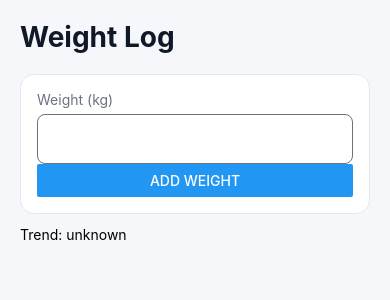
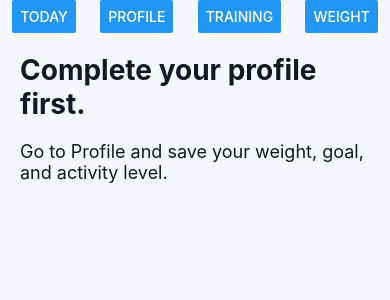
Before and after one commit to beringt/Peak-app, a React Native app: screen / in a window 390 px wide. Shown: the top 300 px of the page. Built offline with nearby package versions, Linux system fonts and the light colour scheme.

Commit message:
MVP 07: Show daily recommendations from saved app data

```diff
--- a/App.tsx
+++ b/App.tsx
@@ -1,12 +1,49 @@
-import { SafeAreaView, StatusBar, StyleSheet } from "react-native";
+import { useState } from "react";
+import { Button, SafeAreaView, StatusBar, StyleSheet, View } from "react-native";
 
+import { ProfileScreen } from "./src/features/profile/ProfileScreen";
+import { DailyRecommendationScreen } from "./src/features/recommendation/DailyRecommendationScreen";
+import { TrainingPlanScreen } from "./src/features/training/TrainingPlanScreen";
 import { WeightLogScreen } from "./src/features/weight/WeightLogScreen";
+import type { TrainingDay, UserProfile, WeightEntry } from "./src/types";
 
 export default function App() {
+  const [activeScreen, setActiveScreen] = useState<"today" | "profile" | "training" | "weight">("today");
+  const [profile, setProfile] = useState<UserProfile | null>(null);
+  const [trainingPlan, setTrainingPlan] = useState<TrainingDay[]>([]);
+  const [weightEntries, setWeightEntries] = useState<WeightEntry[]>([]);
+
   return (
     <SafeAreaView style={styles.container}>
       <StatusBar barStyle="dark-content" />
-      <WeightLogScreen />
+      <View style={styles.buttons}>
+        {(["today", "profile", "training", "weight"] as const).map((screen) => (
+          <Button
+            key={screen}
+            title={screen.charAt(0).toUpperCase() + screen.slice(1)}
+            onPress={() => setActiveScreen(screen)}
+          />
+        ))}
+      </View>
+      {activeScreen === "today" ? (
+        <DailyRecommendationScreen
+          profile={profile}
+          trainingPlan={trainingPlan}
+          weightEntries={weightEntries}
+        />
+      ) : null}
+      {activeScreen === "profile" ? (
+        <ProfileScreen savedProfile={profile} onSave={setProfile} />
+      ) : null}
+      {activeScreen === "training" ? (
+        <TrainingPlanScreen savedPlan={trainingPlan} onSave={setTrainingPlan} />
+      ) : null}
+      {activeScreen === "weight" ? (
+        <WeightLogScreen
+          weightEntries={weightEntries}
+          onAdd={(entry) => setWeightEntries((entries) => [...entries, entry])}
+        />
+      ) : null}
     </SafeAreaView>
   );
 }
@@ -16,4 +53,8 @@ const styles = StyleSheet.create({
     flex: 1,
     backgroundColor: "#F5F7FB",
   },
+  buttons: {
+    flexDirection: "row",
+    justifyContent: "space-around",
+  },
 });
--- a/src/features/profile/ProfileScreen.tsx
+++ b/src/features/profile/ProfileScreen.tsx
@@ -15,12 +15,16 @@ const activityLabels: Record<UserProfile["activityLevel"], string> = {
   high: "High Activity",
 };
 
-export function ProfileScreen() {
-  const [weight, setWeight] = useState("80");
-  const [goal, setGoal] = useState<UserProfile["goal"]>("maintain");
+type ProfileScreenProps = {
+  savedProfile: UserProfile | null;
+  onSave: (profile: UserProfile) => void;
+};
+
+export function ProfileScreen({ savedProfile, onSave }: ProfileScreenProps) {
+  const [weight, setWeight] = useState(String(savedProfile?.weight ?? 80));
+  const [goal, setGoal] = useState<UserProfile["goal"]>(savedProfile?.goal ?? "maintain");
   const [activityLevel, setActivityLevel] =
-    useState<UserProfile["activityLevel"]>("medium");
-  const [savedProfile, setSavedProfile] = useState<UserProfile | null>(null);
+    useState<UserProfile["activityLevel"]>(savedProfile?.activityLevel ?? "medium");
   const [errorMessage, setErrorMessage] = useState("");
   const [confirmationMessage, setConfirmationMessage] = useState("");
 
@@ -34,7 +38,7 @@ export function ProfileScreen() {
     }
 
     const profile: UserProfile = { weight: parsedWeight, goal, activityLevel };
-    setSavedProfile(profile);
+    onSave(profile);
     setErrorMessage("");
     setConfirmationMessage("Profile saved.");
   }
--- /dev/null
+++ b/src/features/recommendation/DailyRecommendationScreen.tsx
@@ -0,0 +1,66 @@
+import { ScrollView, StyleSheet, Text } from "react-native";
+
+import type { TrainingDay, UserProfile, WeightEntry } from "../../types";
+import { getTodayTrainingType } from "../training/getTodayTrainingType";
+import { calculateWeightTrend } from "../weight/calculateWeightTrend";
+import { calculateDailyRecommendation } from "./calculateDailyRecommendation";
+
+type DailyRecommendationScreenProps = {
+  profile: UserProfile | null;
+  trainingPlan: TrainingDay[];
+  weightEntries: WeightEntry[];
+};
+
+export function DailyRecommendationScreen(data: DailyRecommendationScreenProps) {
+  const trainingType = getTodayTrainingType(data.trainingPlan);
+  const weightTrend = calculateWeightTrend(data.weightEntries);
+  const recommendation = calculateDailyRecommendation({
+    profile: data.profile,
+    trainingType,
+    weightTrend,
+  });
+
+  if (recommendation === null) {
+    return (
+      <ScrollView contentContainerStyle={styles.container}>
+        <Text style={styles.title}>Complete your profile first.</Text>
+        <Text style={styles.text}>Go to Profile and save your weight, goal, and activity level.</Text>
+      </ScrollView>
+    );
+  }
+
+  return (
+    <ScrollView contentContainerStyle={styles.container}>
+      <Text style={styles.title}>Today</Text>
+      <Text style={styles.text}>Calories: {recommendation.calories} kcal</Text>
+      <Text style={styles.text}>Protein: {recommendation.macros.proteinGrams} g</Text>
+      <Text style={styles.text}>Carbs: {recommendation.macros.carbsGrams} g</Text>
+      <Text style={styles.text}>Fat: {recommendation.macros.fatGrams} g</Text>
+      <Text style={styles.text}>Training: {recommendation.trainingType}</Text>
+      <Text style={styles.text}>{recommendation.trainingRecommendation}</Text>
+      <Text style={styles.trend}>Weight trend: {weightTrend.direction}</Text>
+    </ScrollView>
+  );
+}
+
+const styles = StyleSheet.create({
+  container: {
+    flexGrow: 1,
+    padding: 20,
+  },
+  title: {
+    fontSize: 28,
+    fontWeight: "700",
+    color: "#111827",
+    marginBottom: 20,
+  },
+  text: {
+    fontSize: 18,
+    color: "#111827",
+    marginBottom: 12,
+  },
+  trend: {
+    fontSize: 14,
+    color: "#6B7280",
+  },
+});
--- a/src/features/training/TrainingPlanScreen.tsx
+++ b/src/features/training/TrainingPlanScreen.tsx
@@ -10,9 +10,17 @@ const trainingLabels: Record<TrainingDay["type"], string> = {
   rest: "Rest",
 };
 
-export function TrainingPlanScreen() {
+type TrainingPlanScreenProps = {
+  savedPlan: TrainingDay[];
+  onSave: (plan: TrainingDay[]) => void;
+};
+
+export function TrainingPlanScreen({ savedPlan, onSave }: TrainingPlanScreenProps) {
   const [trainingPlan, setTrainingPlan] = useState<TrainingDay[]>(() =>
-    getNextSevenDateKeys().map((date) => ({ date, type: "rest" }))
+    getNextSevenDateKeys().map((date) => ({
+      date,
+      type: savedPlan.find((day) => day.date === date)?.type ?? "rest",
+    }))
   );
   const [confirmationMessage, setConfirmationMessage] = useState("");
 
@@ -43,7 +51,10 @@ export function TrainingPlanScreen() {
       ))}
       <Button
         title="Save Training Plan"
-        onPress={() => setConfirmationMessage("Training plan saved.")}
+        onPress={() => {
+          onSave(trainingPlan);
+          setConfirmationMessage("Training plan saved.");
+        }}
       />
       {confirmationMessage ? (
         <Text accessibilityLiveRegion="polite">{confirmationMessage}</Text>
--- a/src/features/weight/WeightLogScreen.tsx
+++ b/src/features/weight/WeightLogScreen.tsx
@@ -5,9 +5,13 @@ import type { WeightEntry } from "../../types";
 import { formatDateKey } from "../../utils/date";
 import { calculateWeightTrend } from "./calculateWeightTrend";
 
-export function WeightLogScreen() {
+type WeightLogScreenProps = {
+  weightEntries: WeightEntry[];
+  onAdd: (entry: WeightEntry) => void;
+};
+
+export function WeightLogScreen({ weightEntries, onAdd }: WeightLogScreenProps) {
   const [weight, setWeight] = useState("");
-  const [weightEntries, setWeightEntries] = useState<WeightEntry[]>([]);
   const [errorMessage, setErrorMessage] = useState("");
 
   function addWeight() {
@@ -22,7 +26,7 @@ export function WeightLogScreen() {
       date: formatDateKey(new Date()),
       weightKg: parsedWeight,
     };
-    setWeightEntries((entries) => [...entries, entry]);
+    onAdd(entry);
     setWeight("");
     setErrorMessage("");
   }
```
